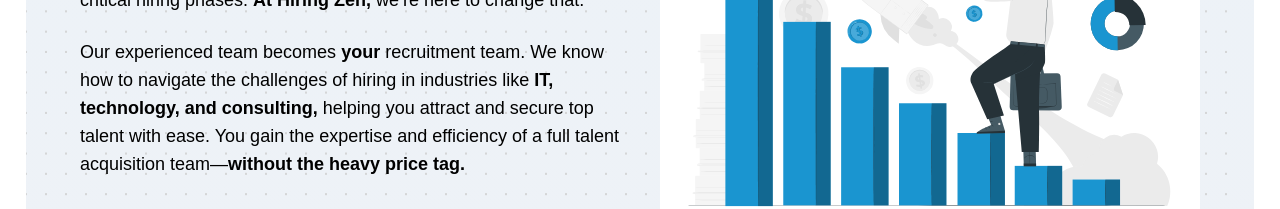
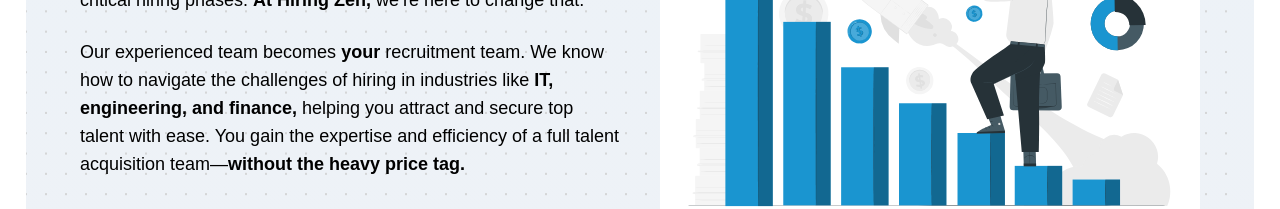
Before and after one commit to fletcherchase21/Hiring-Zen, a Next.js app: page / in a window 1280 px wide. Shown: the part 2949-3158 px from the top of the page. Built offline with nearby package versions, Linux system fonts and the light colour scheme; a web font is replaced by a local one; what fluid-tailwind would draw is missing.

Commit message:
Update overwhelmed.js
small edits to industries

```diff
--- a/components/overwhelmed.js
+++ b/components/overwhelmed.js
@@ -35,7 +35,7 @@ const Overwhelmed = () => {
               here to change that.</p>
             <br />
             <p className='body-tex !text-left'>Our experienced team becomes <span className='font-bold'>your</span> recruitment team. We know how to navigate the
-              challenges of hiring in industries like <span className='font-bold'>IT, technology, and consulting,</span> helping you
+              challenges of hiring in industries like <span className='font-bold'>IT, engineering, and finance,</span> helping you
               attract and secure top talent with ease. You gain the expertise and efficiency of a full
               talent acquisition team—<span className='font-bold'>without the heavy price tag.</span>
             </p>
```
